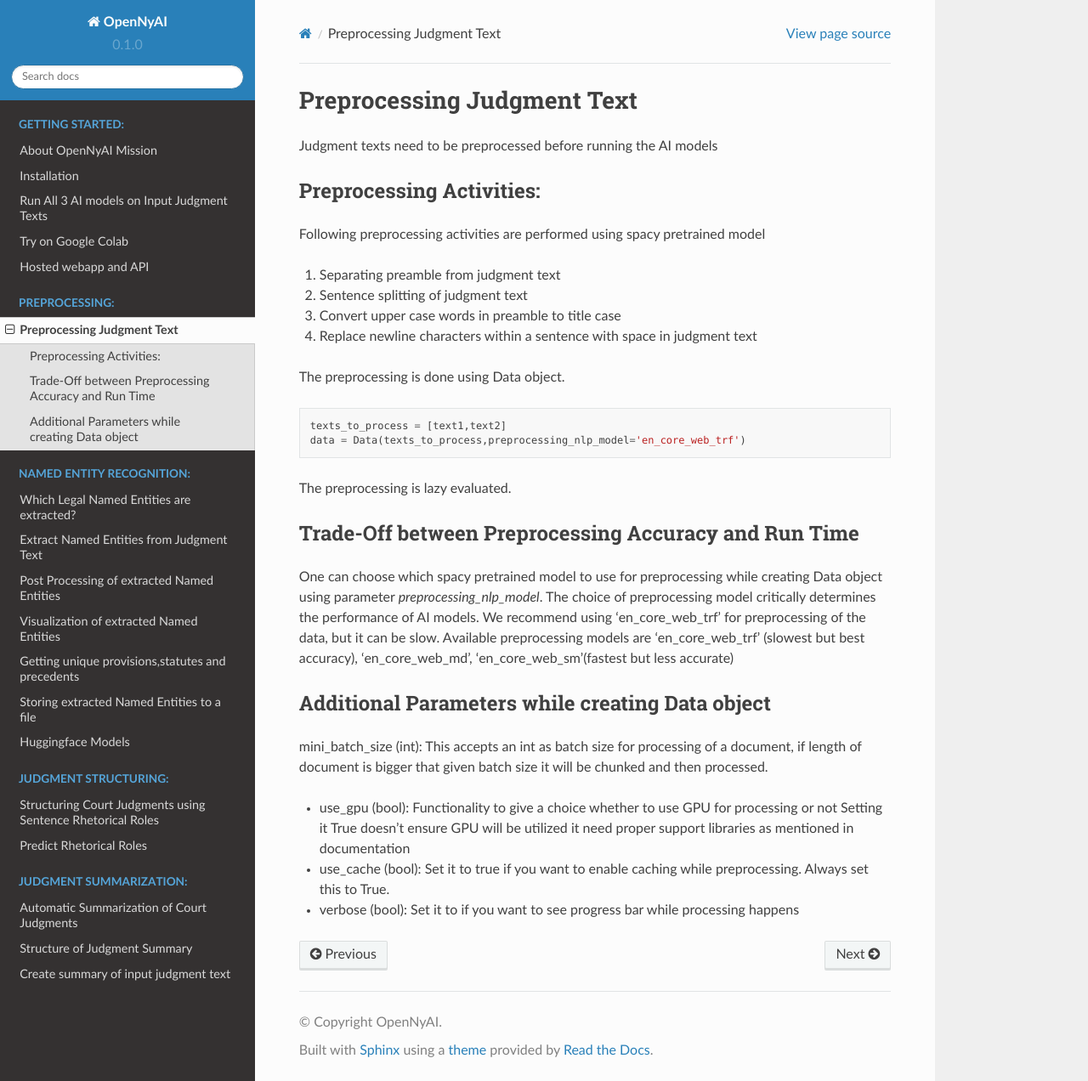
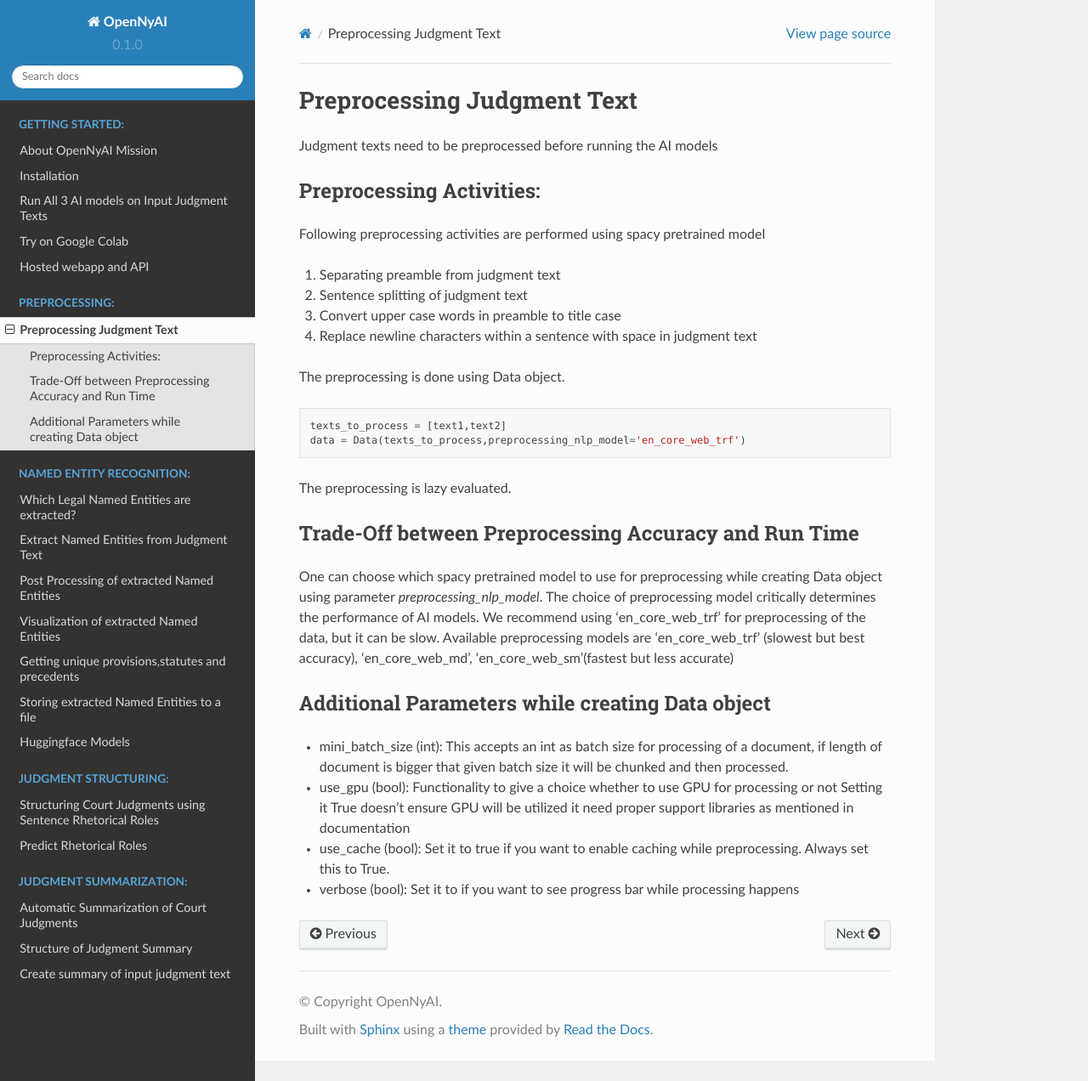
Before and after one commit to OpenNyAI/Opennyai, a Sphinx documentation site: the page built from docs/source/preprocessing/preprocessing.rst, in a window 1280 px wide and 1272 px high. Shown: the whole window at 85% size. Built offline with Sphinx 7.4.7 and the Read the Docs theme 2.0.0, drawn with Linux system fonts in a browser that asks for light colours.

Commit message:
Update preprocessing.rst

```diff
--- a/docs/source/preprocessing/preprocessing.rst
+++ b/docs/source/preprocessing/preprocessing.rst
@@ -31,7 +31,7 @@ The choice of preprocessing model critically determines the performance of AI mo
 
 Additional Parameters while creating Data object
 -----------
-mini_batch_size (int): This accepts an int as batch size for processing of a document, if length of document is bigger that given batch size it will be chunked and then processed.
+* mini_batch_size (int): This accepts an int as batch size for processing of a document, if length of document is bigger that given batch size it will be chunked and then processed.
 
 * use_gpu (bool): Functionality to give a choice whether to use GPU for processing or not Setting it True doesn't ensure GPU will be utilized it need proper support libraries as mentioned in documentation
 
```
